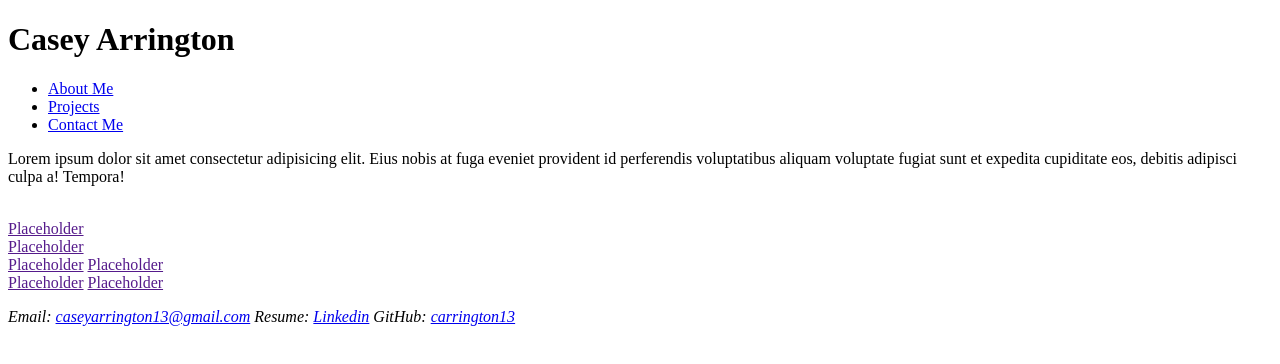
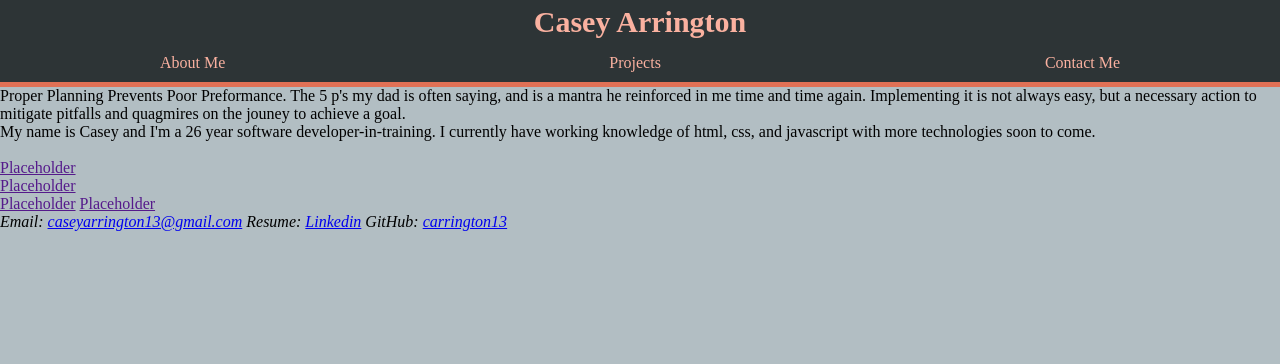
Before and after one commit to carrington13/portfolio-casey, a plain HTML site: page index.html in a window 1280 px wide. Drawn offline with Linux system fonts and the light colour scheme.

Commit message:
add header style and bio draft

```diff
--- a/assets/css/style.css
+++ b/assets/css/style.css
@@ -1,14 +1,64 @@
-/* Colors to choose from
-#636e72, #2d3436, #d63031, #00b894,
-#b2bec3, #ff7675, #e17055, #00cec9,
-#ffeaa7, #81ecec
+/*
 
 Sourced from:
 https://flatuicolors.com/palette/us- American Palette by Kevin Yang */
+:root {
+    --light-pink: #fab1a0;
+    --orange: #e17055;
+}
 
-/* FOR VISUAL REPRESENTATION ONLY */
+* {
+    margin: 0;
+    padding: 0px;
+    box-sizing: border-box;
+}
+
 body {
-    color: #636e72, #2d3436, #d63031, #00b894,
-    #b2bec3, #ff7675, #e17055, #00cec9,
-    #ffeaa7, #81ecec;
+    font-family:'Times New Roman', Times, serif;
+    background-color: #b2bec3;
 }
+/* Header and Nav Style start */
+header {
+    background-color: #2d3436;
+    color: var(--light-pink);
+    width: 100%;
+    display: flex;
+    justify-content: center;
+    flex-wrap: wrap;
+    border-bottom: 5px solid var(--orange);
+}
+
+header h1 {
+    width: 100%;
+    text-align: center;
+    font-weight: bold;
+    font-size: 30px;
+    padding: 5px 10px;
+
+}
+
+header nav {
+    width: 75%;
+    padding: 10px 0;
+}
+
+header nav ul {
+    display: flex;
+    flex-wrap:wrap;
+    justify-content: space-between;
+    /* align-items: center; */
+    width: 100%;
+    list-style:none;
+}
+
+header a {
+    color: var(--light-pink);
+    text-decoration: none;
+}
+
+
+/* MOBILE-ONLY PROJECTS SLIDER */
+/* Hides tertiary-projects */
+.tertiary-project {
+    display: none;
+}
--- a/index.html
+++ b/index.html
@@ -35,7 +35,12 @@
     <section id="about-me" class="bio">
         <div class=bio-text>
         <p>
-            Lorem ipsum dolor sit amet consectetur adipisicing elit. Eius nobis at fuga eveniet provident id perferendis voluptatibus aliquam voluptate fugiat sunt et expedita cupiditate eos, debitis adipisci culpa a! Tempora!
+            Proper Planning Prevents Poor Preformance. The 5 p's my dad is often saying, and is a mantra he reinforced in me time and time again.
+            Implementing it is not always easy, but a necessary action to mitigate pitfalls and quagmires on the jouney to achieve a goal.
+
+            <br />
+            My name is Casey and I'm a 26 year software developer-in-training. I currently have working knowledge of html, css, and javascript with more technologies soon to come.
+
         </p>
         </div>
         <div class=bio-img>
@@ -44,14 +49,14 @@
     </section>
     <!-- Projects -->
     <section id="projects" class="projects">
-        <div class="main-project">
+        <div class="main-project slide">
             <a href="">Placeholder</a>
         </div>
-        <div class="featured-project">
+        <div class="featured-project slide">
             <a href="">Placeholder</a>
         </div>
         <div class="secondary-project">
-            <a href="">Placeholder</a>
+            <a href="" class="slide">Placeholder</a>
             <a href="">Placeholder</a>
             <div class="tertiary-project">
                 <a href="">Placeholder</a>
```
